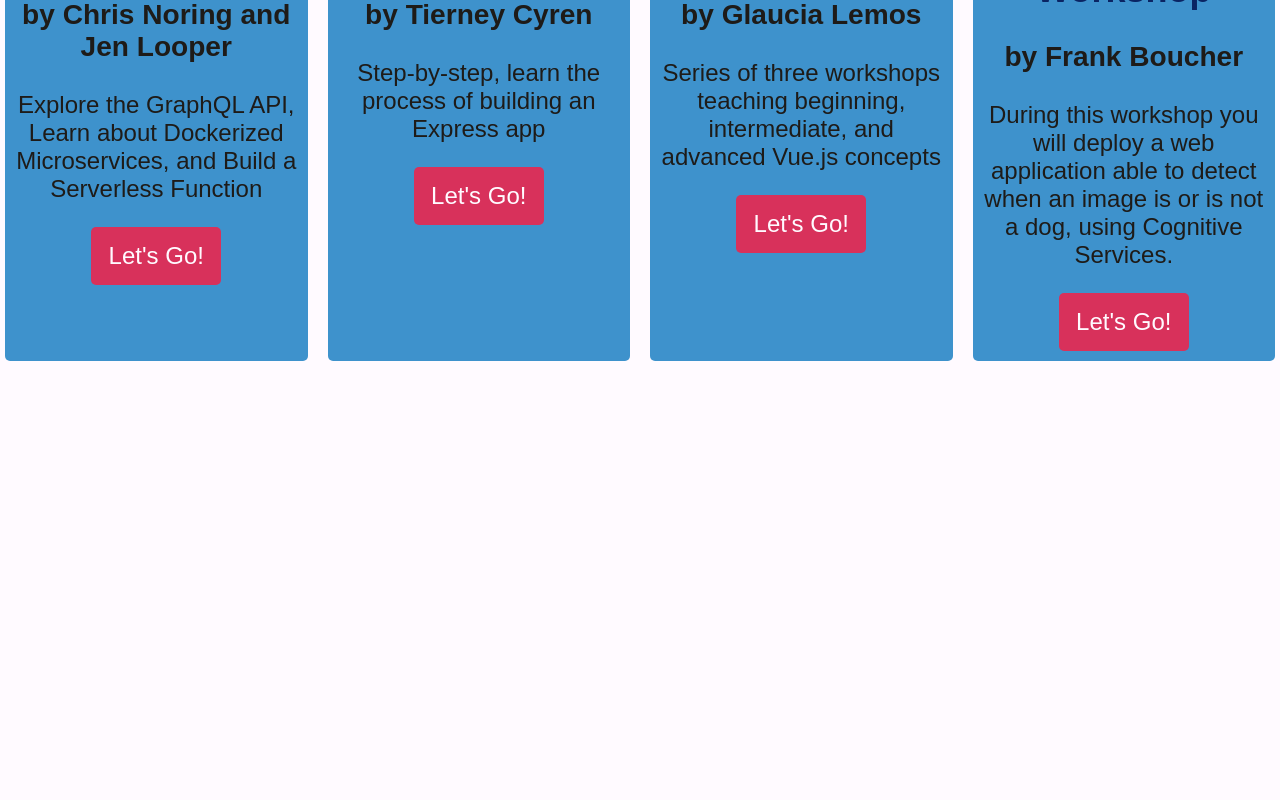
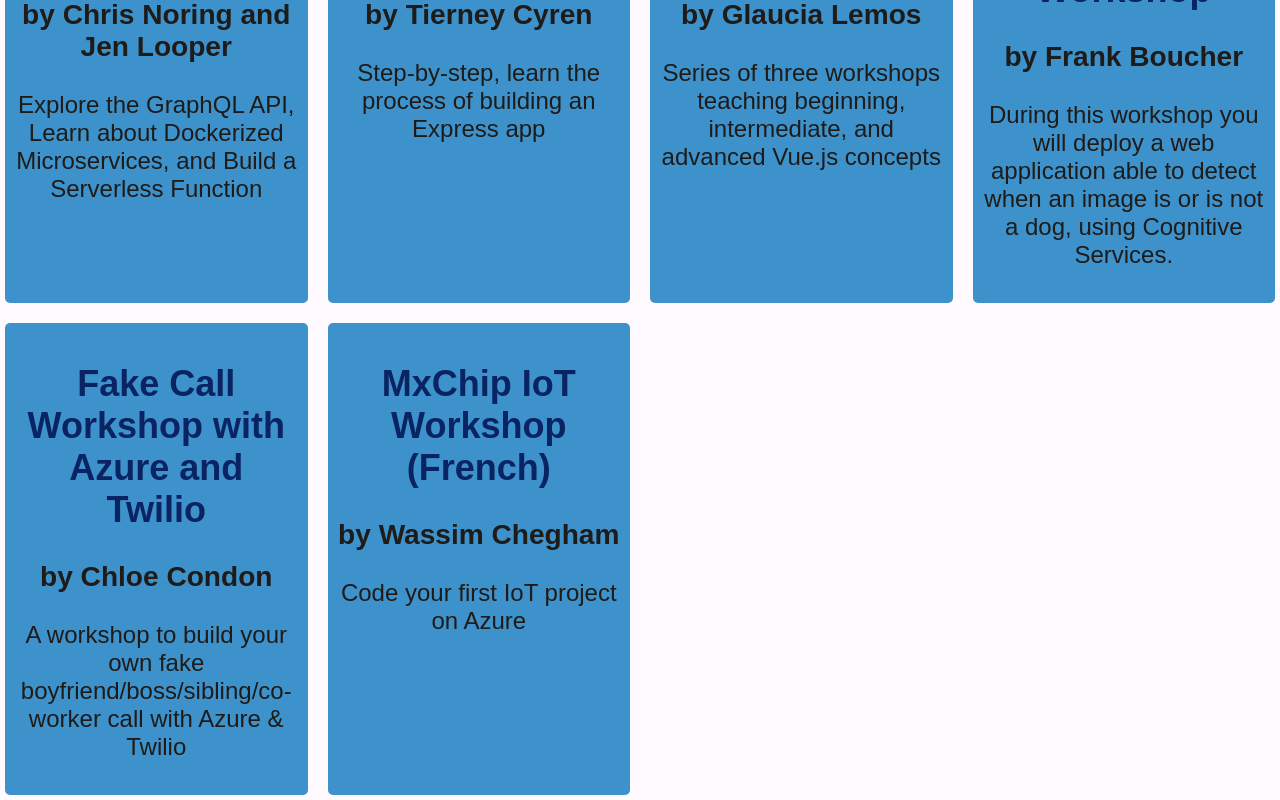
Before and after one commit to jlooper/howdoievendev, a Vue app: page / in a window 1280 px wide. Shown: the part 744-1544 px from the top of the page. Before the commit the page ends 1110 px from the top, so only its background shows below. Built offline with nearby package versions, Linux system fonts and the light colour scheme.

Commit message:
removing button, adding 2 more workshops

```diff
--- a/src/components/Home.vue
+++ b/src/components/Home.vue
@@ -7,11 +7,15 @@
     <img src="../assets/bit.png" width="300px" />
 
     <div class="container">
-      <div v-for="workshop in workshops" :key="workshop.text" class="card">
+      <div
+        @click="goToWorkshop(workshop.link)"
+        v-for="workshop in workshops"
+        :key="workshop.text"
+        class="card"
+      >
         <h2>{{workshop.title}}</h2>
         <h3 v-if="workshop.authors">by {{workshop.authors}}</h3>
         <p>{{workshop.blurb}}</p>
-        <div class="button" v-if="workshop.blurb" @click="goToWorkshop(workshop.link)">Let's Go!</div>
       </div>
     </div>
   </div>
@@ -49,6 +53,19 @@ export default {
           blurb:
             "During this workshop you will deploy a web application able to detect when an image is or is not a dog, using Cognitive Services.",
           link: "https://github.com/FBoucher/Not-a-Dog-Workshop"
+        },
+        {
+          title: "Fake Call Workshop with Azure and Twilio",
+          authors: "Chloe Condon",
+          blurb:
+            "A workshop to build your own fake boyfriend/boss/sibling/co-worker call with Azure & Twilio ",
+          link: "https://github.com/ChloeCodesThings/FakeCallWorkshop"
+        },
+        {
+          title: "MxChip IoT Workshop (French)",
+          authors: "Wassim Chegham",
+          blurb: "Code your first IoT project on Azure",
+          link: "https://github.com/manekinekko/MXChip-Workshop"
         }
       ]
     };
@@ -77,20 +94,12 @@ header {
   /*minmax = (min size, max size) = the minimum size the column should be is 200px, but if there's space then give them all 1fr of that width. */
   grid-gap: 10px;
 }
-.button {
-  border-radius: 5px;
-  color: #fffaff;
-  background-color: #d8315b;
-  margin: 10px;
-  padding: 15px;
-  width: 100px;
-  margin: auto;
-  cursor: pointer;
-}
+
 .card {
   background-color: #3e92cc;
   border-radius: 5px;
   padding: 10px;
   margin: 5px;
+  cursor: pointer;
 }
 </style>
```
Also changed, not shown: 1 other file (tests, documents, lock files or other folders).
